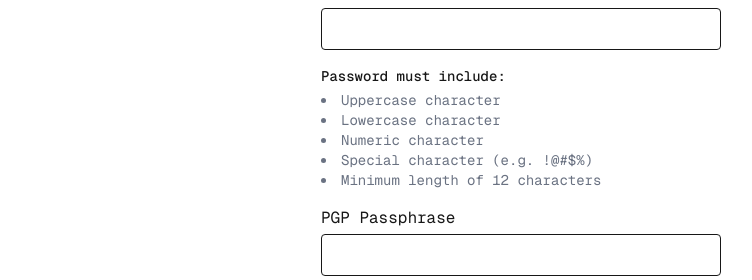
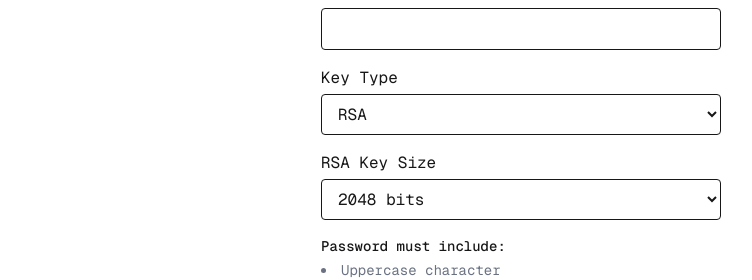
Before and after one commit to DeesAmps/WhisperChatv2.0, a Next.js app: page /signup in a window 1280 px wide. Shown: the part 386-666 px from the top of the page, without its empty margins (119-871 px from the left). Built offline with nearby package versions, Linux system fonts and the light colour scheme; no server answers.

Commit message:
added choosing key strength to signup and keygen pages

```diff
--- a/src/app/keygen/page.tsx
+++ b/src/app/keygen/page.tsx
@@ -1,4 +1,3 @@
-// src/app/keygen/page.tsx
 'use client';
 
 import React, { useState, useEffect } from 'react';
@@ -7,20 +6,25 @@ import { onAuthStateChanged, User } from 'firebase/auth';
 import { auth, db } from '../../lib/firebase';
 import { doc, setDoc } from 'firebase/firestore';
 import * as openpgp from 'openpgp';
+import type { GenerateKeyOptions, EllipticCurveName } from 'openpgp';
 import { usePrivateKey } from '../../contexts/PrivateKeyContext';
 
 export default function KeyGenPage() {
   const router = useRouter();
   const { setPrivateKey } = usePrivateKey();
 
-  const [user, setUser]                     = useState<User|null>(null);
-  const [passphrase, setPassphrase]         = useState('');
-  const [confirm, setConfirm]               = useState('');
-  const [error, setError]                   = useState<string|null>(null);
-  const [loading, setLoading]               = useState(false);
-  const [pubArmored, setPubArmored]         = useState<string|null>(null);
-  const [privArmored, setPrivArmored]       = useState<string|null>(null);
-  const [ack, setAck]                       = useState(false);
+  const [user, setUser]               = useState<User|null>(null);
+  const [passphrase, setPassphrase]   = useState('');
+  const [confirm, setConfirm]         = useState('');
+  const [error, setError]             = useState<string|null>(null);
+  const [loading, setLoading]         = useState(false);
+  const [pubArmored, setPubArmored]   = useState<string|null>(null);
+  const [privArmored, setPrivArmored] = useState<string|null>(null);
+  const [ack, setAck]                 = useState(false);
+
+  // Algorithm selection state
+  const [keyType, setKeyType] = useState<'rsa'|'ecc'>('rsa');
+  const [rsaBits, setRsaBits] = useState<number>(2048);
 
   useEffect(() => {
     const unsub = onAuthStateChanged(auth, u => {
@@ -40,31 +44,35 @@ export default function KeyGenPage() {
 
     setLoading(true);
     try {
-      // 1) Generate
+      // 1) Generate options based on user selection
+      const generateOptions: GenerateKeyOptions & { format: 'armored' } = {
+        userIDs:   [{ name: user.email||user.uid, email: user.email||undefined }],
+        passphrase,
+        format:    'armored',
+        ...(keyType === 'rsa'
+          ? { type: 'rsa', rsaBits }
+          : { type: 'ecc', curve: 'curve25519' as EllipticCurveName })
+      };
+
+      // 2) Generate keypair
       const { privateKey: priv, publicKey: pub } =
-        await openpgp.generateKey({
-          type: 'rsa',
-          rsaBits: 2048,
-          userIDs: [{ name: user.email||user.uid, email: user.email||undefined }],
-          passphrase
-        });
+        await openpgp.generateKey(generateOptions);
 
-      // 2) Read & decrypt
+      // 3) Read & decrypt
       const privKeyObj = await openpgp.readPrivateKey({ armoredKey: priv });
       const decrypted  = await openpgp.decryptKey({ privateKey: privKeyObj, passphrase });
 
-      // 3) Persist
+      // 4) Persist
       setPrivateKey(decrypted, priv);
 
-      // 4) Overwrite Firestore
+      // 5) Overwrite Firestore
       await setDoc(doc(db, 'publicKeys', user.uid), {
-
         publicKeyArmored: pub,
         displayName: auth.currentUser!.displayName || '',
-        photoURL:   auth.currentUser!.photoURL   || '',
+        photoURL:    auth.currentUser!.photoURL    || '',
       });
 
-      // 5) Show to user
+      // 6) Show to user
       setPubArmored(pub);
       setPrivArmored(priv);
     } catch (err: unknown) {
@@ -141,6 +149,33 @@ export default function KeyGenPage() {
           disabled={loading}
         />
       </label>
+      {/* Algorithm selection */}
+      <label className="block mb-2">
+        <span>Key Type</span>
+        <select
+          className="mt-1 block w-full border rounded px-3 py-2"
+          value={keyType}
+          onChange={e => setKeyType(e.target.value as 'rsa'|'ecc')}
+          disabled={loading}
+        >
+          <option value="rsa">RSA</option>
+          <option value="ecc">Curve25519 (ECC)</option>
+        </select>
+      </label>
+      {keyType === 'rsa' && (
+        <label className="block mb-4">
+          <span>RSA Key Size</span>
+          <select
+            className="mt-1 block w-full border rounded px-3 py-2"
+            value={rsaBits}
+            onChange={e => setRsaBits(parseInt(e.target.value, 10))}
+            disabled={loading}
+          >
+            <option value={2048}>2048 bits</option>
+            <option value={4096}>4096 bits</option>
+          </select>
+        </label>
+      )}
       <button
         onClick={handleGenerate}
         disabled={loading}
--- a/src/app/signup/page.tsx
+++ b/src/app/signup/page.tsx
@@ -10,6 +10,7 @@ import {
 import { auth, db } from '../../lib/firebase';
 import { doc, setDoc } from 'firebase/firestore';
 import { usePrivateKey } from '../../contexts/PrivateKeyContext';
+import { GenerateKeyOptions } from 'openpgp';
 
 declare global {
   interface Window {
@@ -46,6 +47,8 @@ export default function SignupPage() {
   const [hasLower, setHasLower] = useState(false);
   const [hasNumber, setHasNumber] = useState(false);
   const [hasSpecial, setHasSpecial] = useState(false);
+  const [keyType, setKeyType] = useState<'rsa'|'ecc'>('rsa');
+  const [rsaBits, setRsaBits] = useState<number>(2048);
 
 
   async function handleSignup(e: React.FormEvent) {
@@ -89,14 +92,22 @@ export default function SignupPage() {
       // 1) Firebase signup
       const { user } = await createUserWithEmailAndPassword(auth, email, password);
 
-      // 2) Generate PGP keypair with passphrase
+      // 2) Generate PGP keypair with passphrase, based on user choice
+      const generateOptions: GenerateKeyOptions & { format?: 'armored' } = {
+        userIDs:   [{ name: email, email }],
+        passphrase,
+        // only allow armored output
+        format:    'armored',
+
+        // spread in RSA vs ECC params
+        ...(keyType === 'rsa'
+          ? { type: 'rsa', rsaBits }
+          : { type: 'ecc', curve: 'curve25519' as openpgp.EllipticCurveName })
+      };
+
+
       const { privateKey: priv, publicKey: pub } =
-        await openpgp.generateKey({
-          type: 'rsa',
-          rsaBits: 2048,
-          userIDs: [{ name: email, email }],
-          passphrase
-        });
+        await openpgp.generateKey(generateOptions);
 
       // 3) Read & decrypt private key
       const privKeyObj = await openpgp.readPrivateKey({ armoredKey: priv });
@@ -216,7 +227,34 @@ export default function SignupPage() {
             disabled={loading}
           />
         </label>
+            {/* 🔐 Algorithm selection */}
+          <label className="block">
+            <span>Key Type</span>
+            <select
+              className="mt-1 block w-full border rounded px-3 py-2"
+              value={keyType}
+              onChange={e => setKeyType(e.target.value as 'rsa'|'ecc')}
+              disabled={loading}
+            >
+              <option value="rsa">RSA</option>
+              <option value="ecc">Curve25519 (ECC)</option>
+            </select>
+          </label>
 
+          {keyType === 'rsa' && (
+            <label className="block">
+              <span>RSA Key Size</span>
+              <select
+                className="mt-1 block w-full border rounded px-3 py-2"
+                value={rsaBits}
+                onChange={e => setRsaBits(parseInt(e.target.value, 10))}
+                disabled={loading}
+              >
+                <option value={2048}>2048 bits</option>
+                <option value={4096}>4096 bits</option>
+              </select>
+            </label>
+          )}
          {/* password requirements checklist */}
         <div className="text-sm mb-4 space-y-1">
         <p className="font-medium">Password must include:</p>
```
